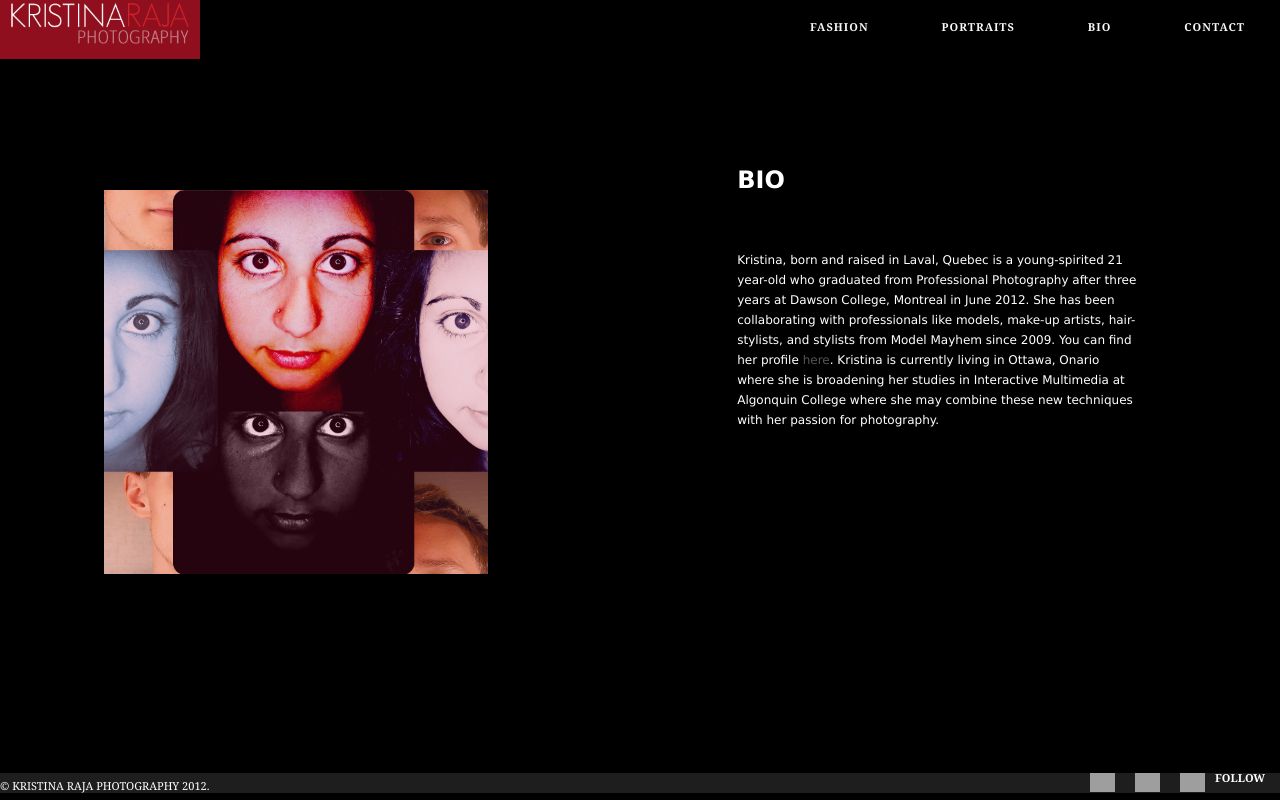
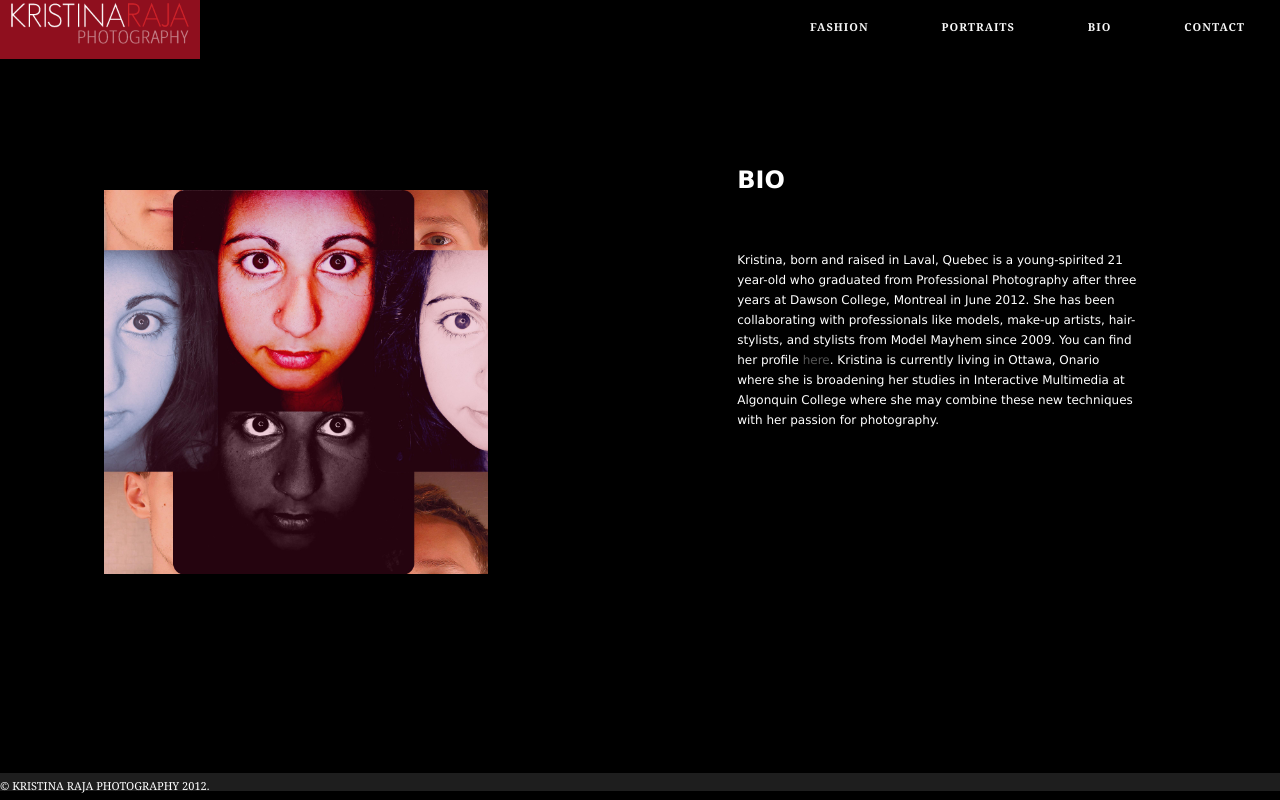
Before and after one commit to kiwisteena/kiwisteena.github.io, a plain HTML site: page photo/bio.html in a window 1280 px wide. Drawn offline with Linux system fonts and the light colour scheme; grey boxes are pictures that could not be loaded.

Commit message:
Remove social links from bio.html

```diff
--- a/photo/bio.html
+++ b/photo/bio.html
@@ -109,20 +109,6 @@
             	<span class="left">
                 &copy; Kristina Raja Photography 2012.
                 </span>
-                <span class="right">
-                <ul>
-                <li><strong>FOLLOW</strong></li>
-
-
-
-                       <li> <a href="https://www.facebook.com/Kiwisteena"><img src="http://www.usphs.gov/images/home/facebook-logo.png" width="25px"></a></li>
-                        <li><a href="https://twitter.com/kiwisteena"><img src="https://twitter.com/images/resources/twitter-bird-light-bgs.png" width="25px"/></a></li>
-                        <li><a href="http://kiwisteena.tumblr.com"><img src="http://site-reference.com/wp-content/uploads/2012/03/tumblr-logo.png" width="25px"/></a></li>
-
-                </ul>
-                </span>
-
-
                 <div class="clr"></div>
             </div><!--/ Codrops top bar -->
 
```
